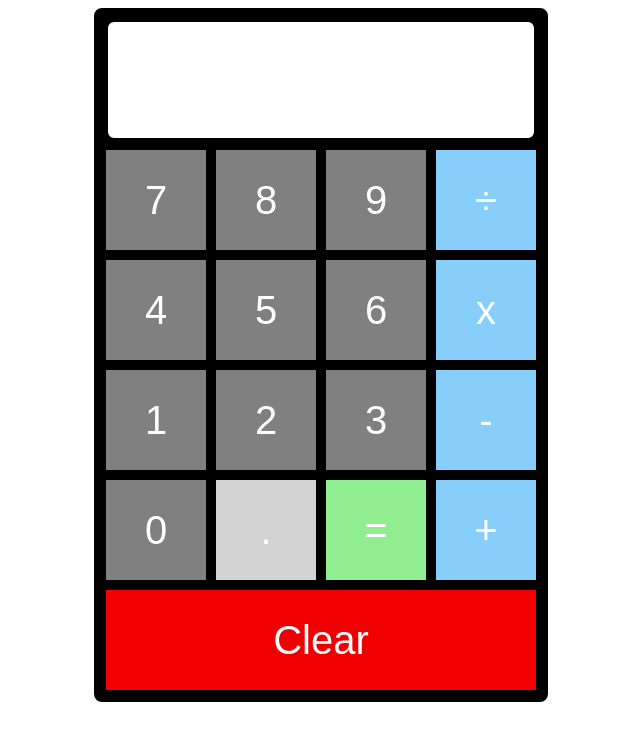
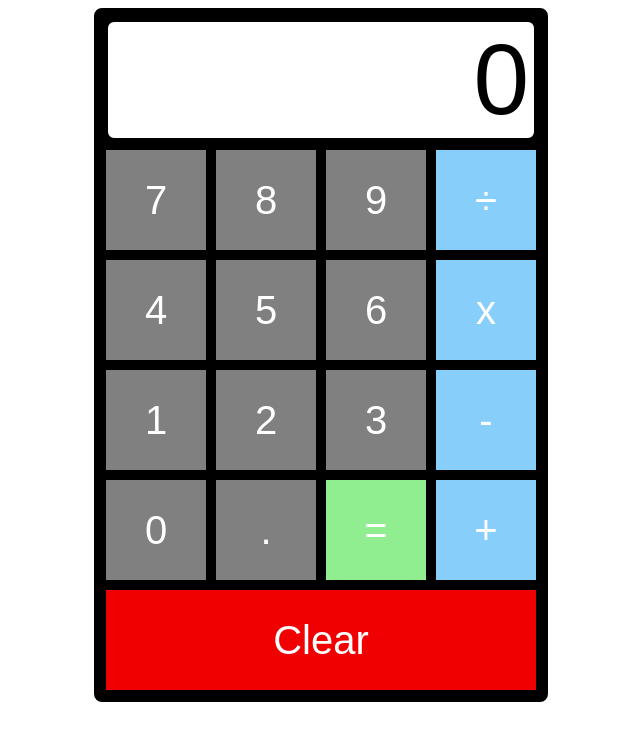
Before and after one commit to Noisey96/odin-calculator, a plain HTML site: page index.html in a window 1280 px wide. Both pictures are taken after a click on the button "Clear". Shown: the whole page, without its empty margins (319-959 px from the left). Drawn offline with Linux system fonts and the light colour scheme.

Commit message:
Introduce decimal functionality

```diff
--- a/index.html
+++ b/index.html
@@ -10,7 +10,7 @@
 	</head>
 	<body>
 		<div id="calculator">
-		<div id="display"></div>
+		<div id="display">0</div>
 			<div id="buttons">
 				<div class="row">
 					<button type="button" id="7" class="number">7</button>
@@ -38,7 +38,7 @@
 				</div>
 				<div class="row">
 					<button type="button" id="0" class="number">0</button>
-					<button type="button" id="." class="number decimal" disabled>
+					<button type="button" id="." class="number decimal">
 						.
 					</button>
 					<button type="button" id="=" class="equals" disabled>=</button>
--- a/script.js
+++ b/script.js
@@ -34,19 +34,22 @@ function disable(buttons, condition) {
 }
 
 function updateDisplay(result) {
+	if (Number.isNaN(result)) result = "NaN";
 	if (result) display.textContent = String(result).substring(0, 7);
 	else {
 		let length = currentNumber.length;
 		display.textContent = currentNumber.substring(length - 7, length);
 	}
+	if (!display.textContent) display.textContent = 0;
 }
 
 function addNumber(e) {
-	if (numbers[0] && !operator) clear();
+	if (numbers.length === 1 && !operator) clear();
 	let newNumber = e.target.id;
 	currentNumber += newNumber;
 	updateDisplay();
 	disable([...operatorButtons, equalsButton], false);
+	if (currentNumber.includes(".")) disable([decimalButton], true);
 }
 
 function addOperator(e) {
@@ -57,7 +60,7 @@ function addOperator(e) {
 	}
 	operator = e.target.id;
 	disable([...operatorButtons, equalsButton], true);
-	disable([...numberButtons], false);
+	disable([decimalButton], false);
 }
 
 function equals() {
@@ -75,16 +78,18 @@ function clear() {
 	numbers = [];
 	operator = "";
 	updateDisplay();
+	disable([decimalButton], false);
 	disable([...operatorButtons, equalsButton], true);
 }
 
 let currentNumber = "";
-let numbers = [];
+let numbers = [""];
 let operator;
 
 let display = document.querySelector("#display");
 let operatorButtons = document.querySelectorAll(".operator");
 let numberButtons = document.querySelectorAll(".number");
+let decimalButton = document.querySelector(".decimal");
 let equalsButton = document.querySelector(".equals");
 let clearButton = document.querySelector(".clear");
 
```
